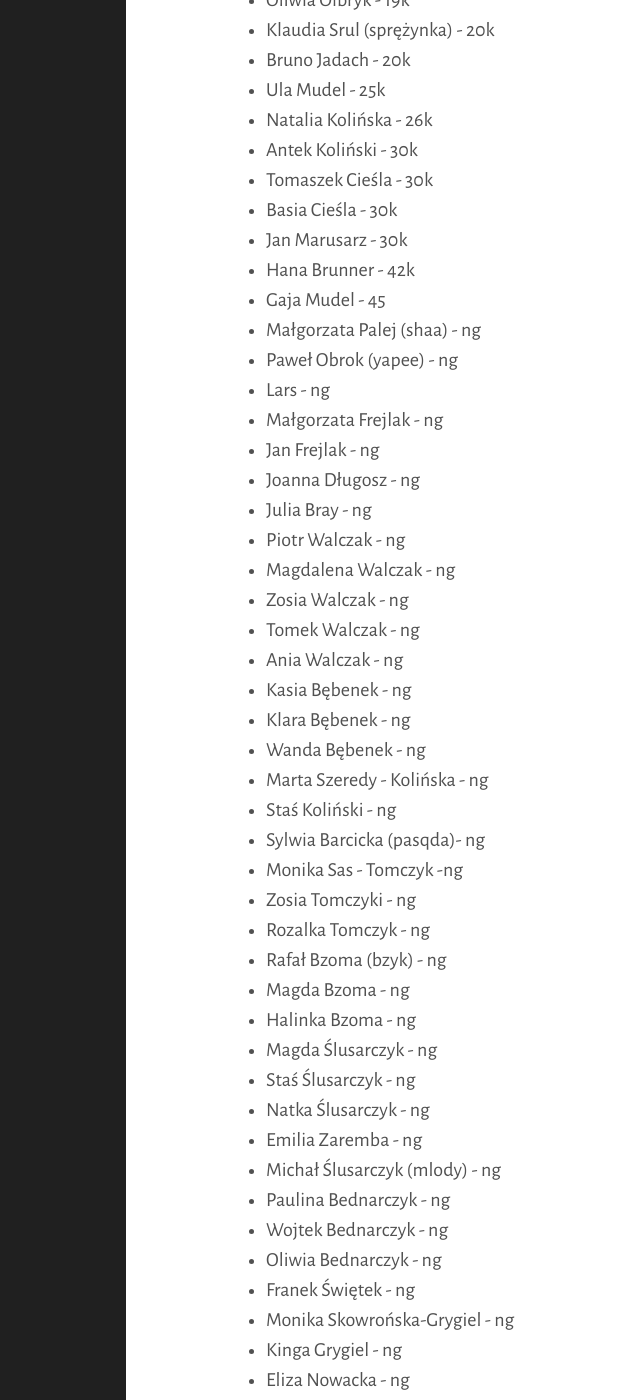
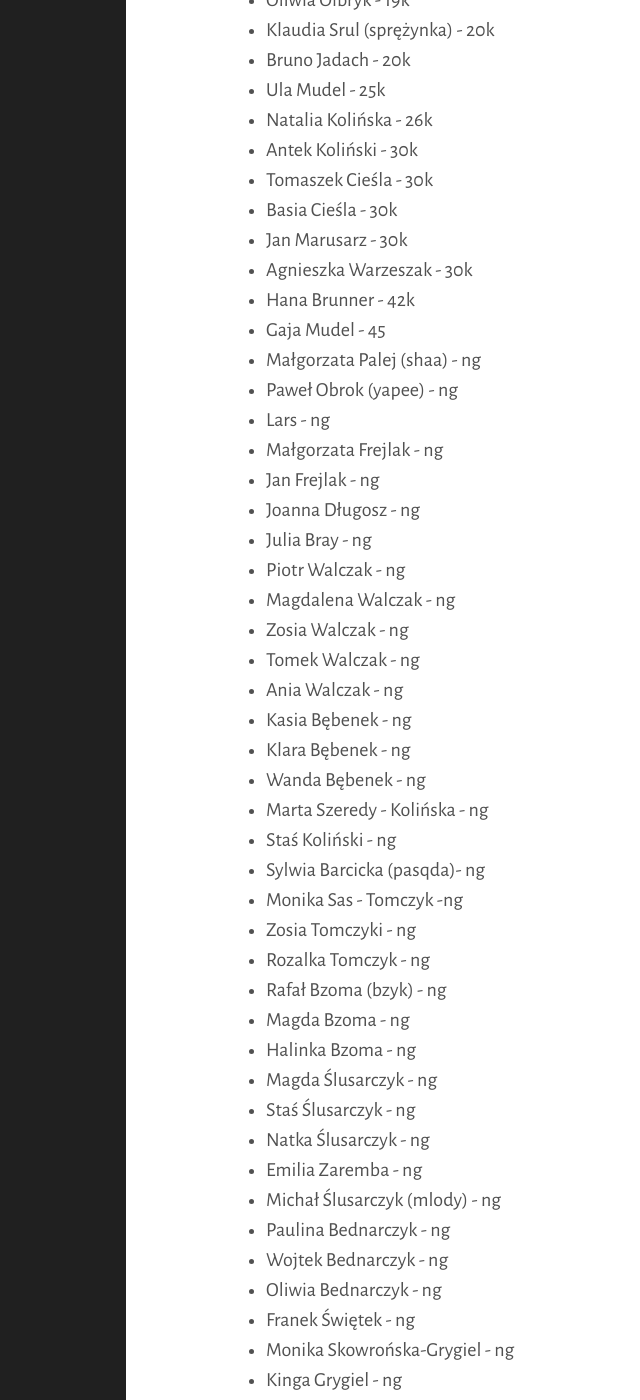
Before and after one commit to tasuki/lsg, a Jekyll site: the page built from _pages/zarejestrowani.md, in a window 1280 px wide and 1400 px high, scrolled down 1305 px. Shown: the whole window, without its empty margins (234-874 px from the left). Built offline with Jekyll 4.4.1, drawn with Linux system fonts in a browser that asks for light colours.

Commit message:
Update zarejestrowani.md

```diff
--- a/_pages/zarejestrowani.md
+++ b/_pages/zarejestrowani.md
@@ -54,6 +54,7 @@ Zarejestrowani uczestnicy, mniej więcej według stopnia:
 - Tomaszek Cieśla - 30k
 - Basia Cieśla - 30k
 - Jan Marusarz - 30k
+- Agnieszka Warzeszak - 30k
 - Hana Brunner - 42k
 - Gaja Mudel - 45
 - Małgorzata Palej (shaa) - ng
```
Also changed, not shown: other parts of _pages/zarejestrowani.md (+1 -0 lines).
